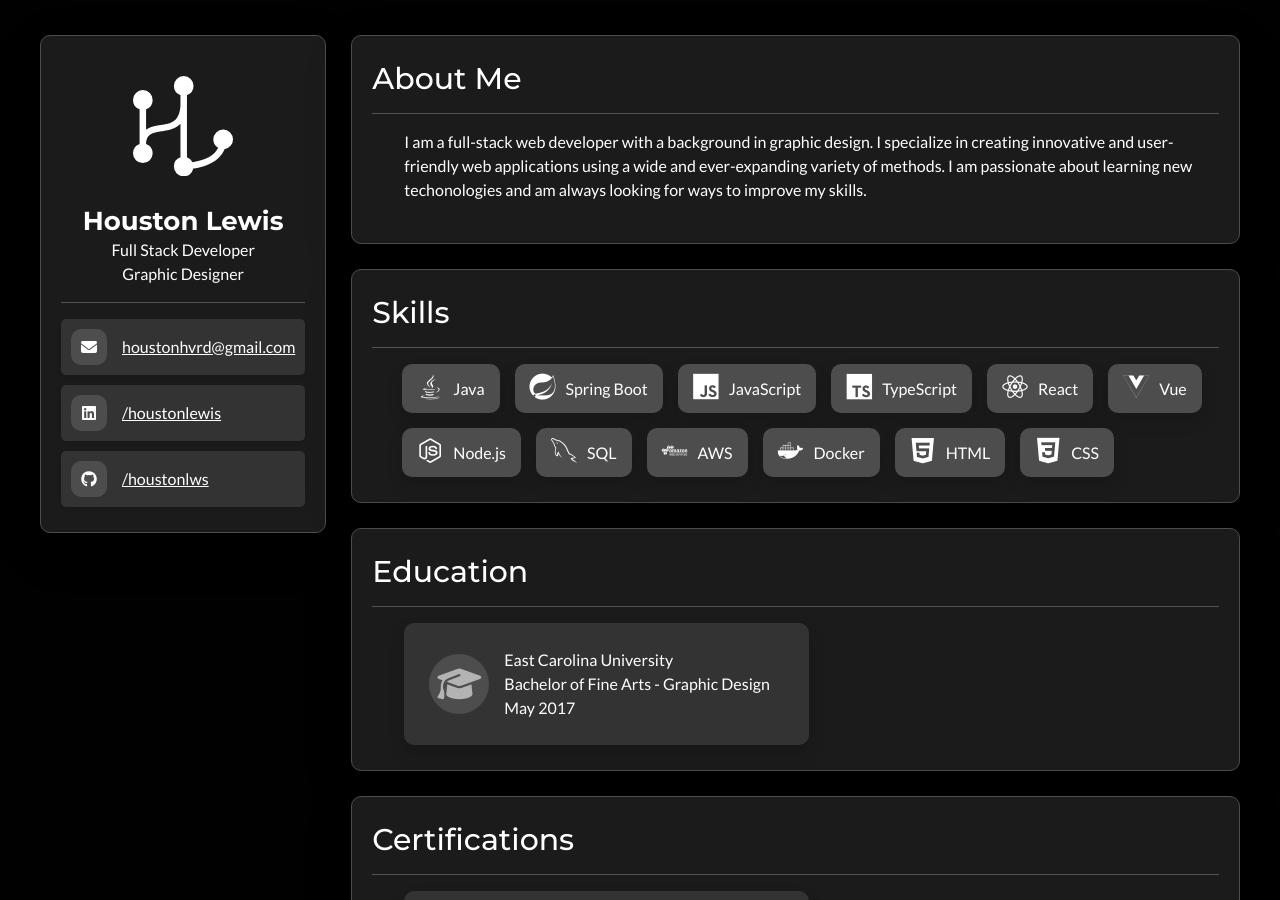
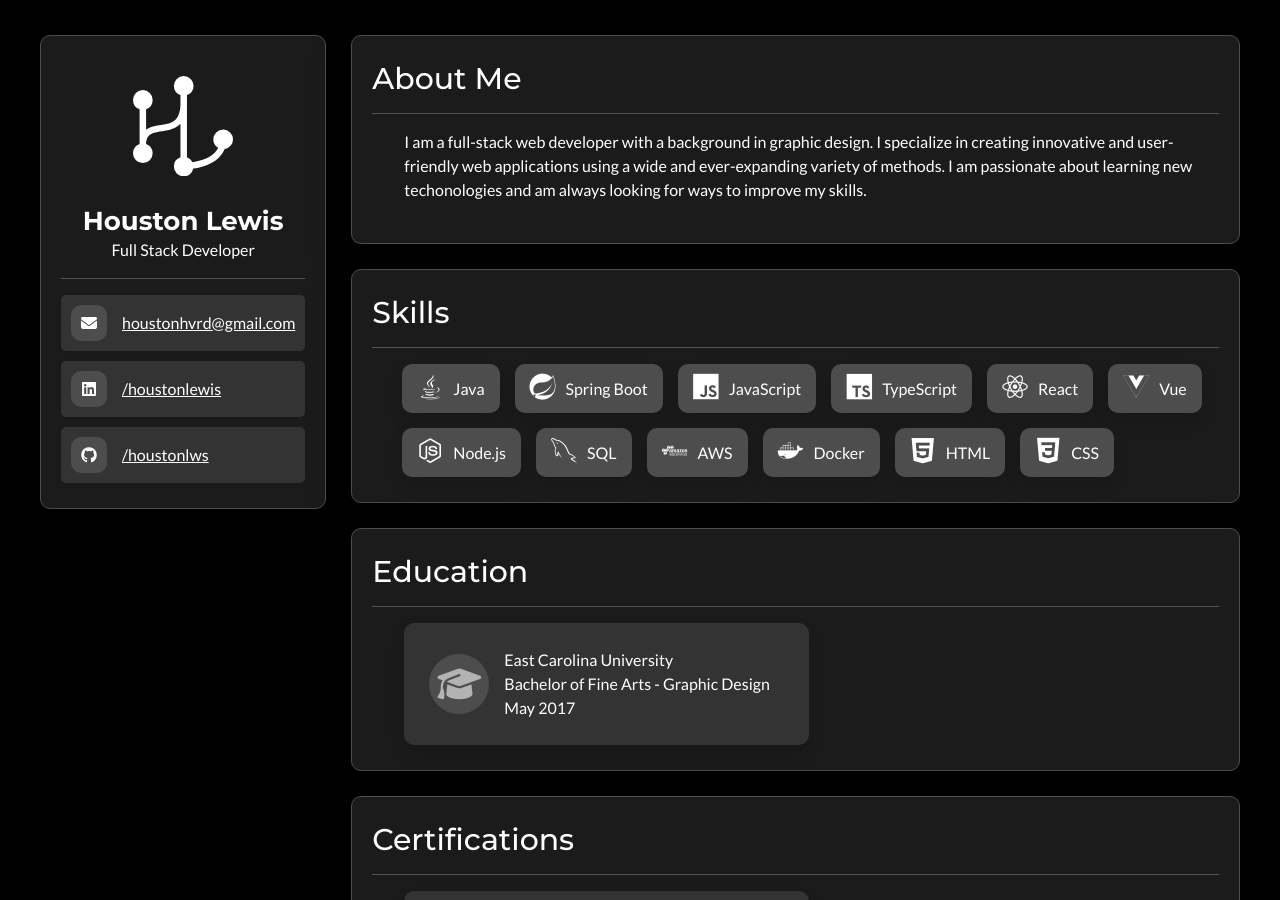
Before and after one commit to houstonlws/houston-lewis, a Jekyll site: the page built from index.html, in a window 1280 px wide and 900 px high. Built offline with Jekyll 4.4.1, drawn with Linux system fonts in a browser that asks for light colours.

Commit message:
removed other title

```diff
--- a/_data/sidebar.yml
+++ b/_data/sidebar.yml
@@ -1,4 +1,3 @@
-other-title: Graphic Designer
 list:
   - name: Email
     value: houstonhvrd@gmail.com
--- a/_includes/sidebar.html
+++ b/_includes/sidebar.html
@@ -22,7 +22,6 @@
       <h1 class="sidebar-title">{{ site.title }}</h1>
       <div class="sidebar-description">
         <p class="sidebar-description-item">{{ site.description }}</p>
-        <p class="sidebar-description-item">{{ site.data.sidebar.other-title }}</p>
       </div>
     </div>
   </div>
```
